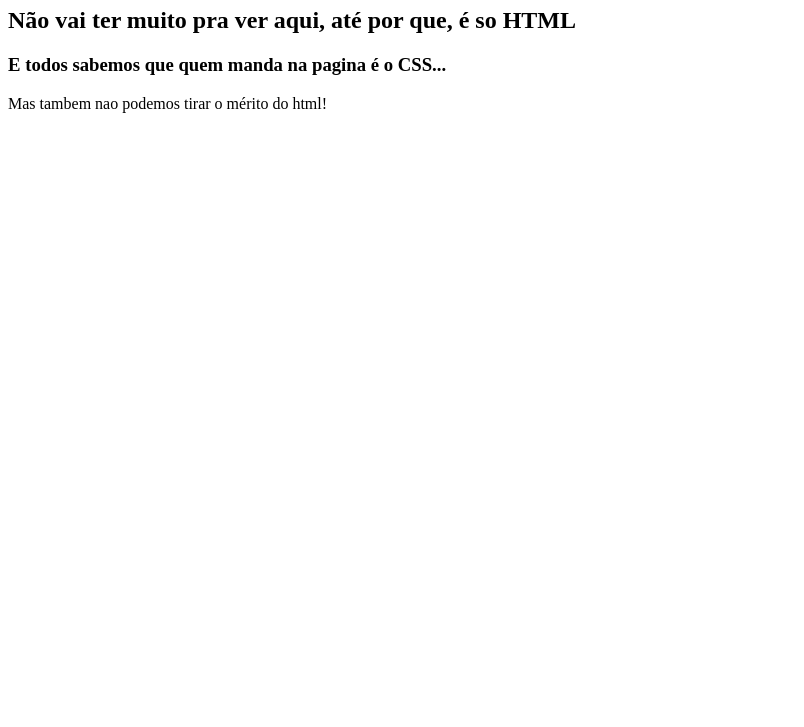
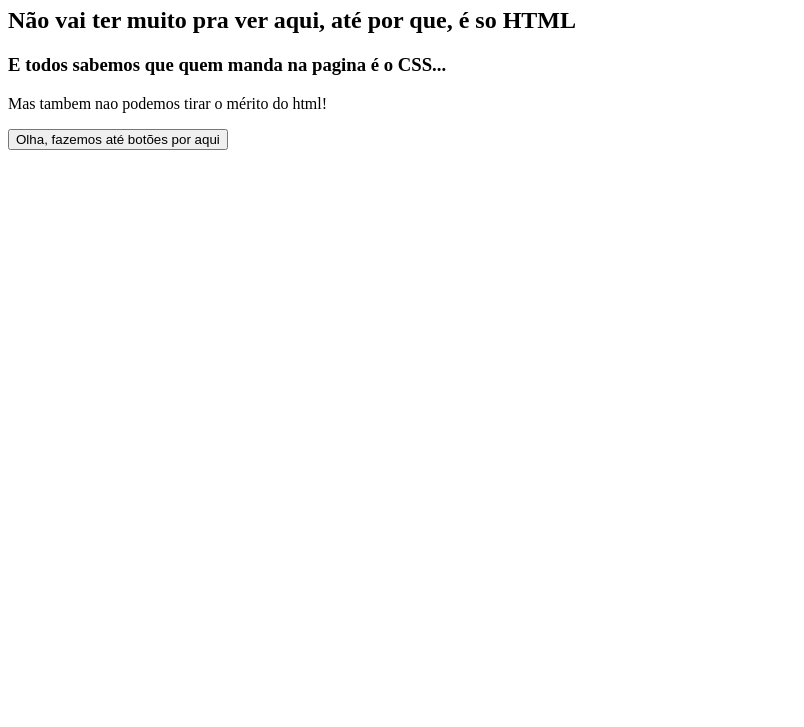
Before and after one commit to JgDuart1/ufjf-dcc202-2025-1-b-atv02-JgDuart1, a plain HTML site: page index.html in a window 1280 px wide. Shown: the part 73-800 px from the top of the page, without its empty margins (0-804 px from the left). Drawn offline with Linux system fonts and the light colour scheme.

Commit message:
Adiciona botão

```diff
--- a/index.html
+++ b/index.html
@@ -12,6 +12,7 @@
         <h3>E todos sabemos que quem manda na pagina é o CSS...</h3>
         <p>Mas tambem nao podemos tirar o mérito do html!</p>
     </div>
+        <button>Olha, fazemos até botões por aqui</button>
 
 </body>
 </html>
```
